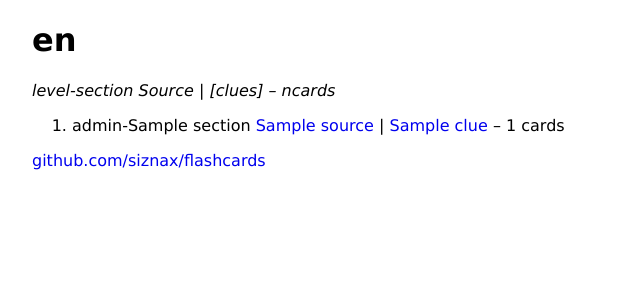
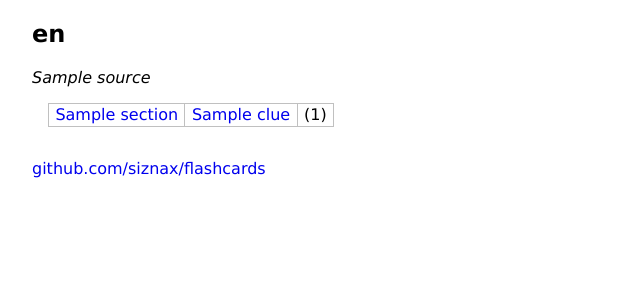
Before and after one commit to vibster/flashcards-1, a Python web app: template templates/index.html in a window 1280 px wide. Shown: the top 300 px of the page, without its empty margins (0-640 px from the left). Run offline with Jinja, Linux system fonts and the light colour scheme; the template is opened without the code that fills it: most values are stand-ins (such as "Sample title", 1, 10 or a date in 2020).

Commit message:
use tables in index.

```diff
--- a/static/style.css
+++ b/static/style.css
@@ -1,25 +1,18 @@
-body {
-  font-family:Verdana,Arial,Helvetica;
-  margin:1em 2em;
+@media handheld {
 }
-A {
-  text-decoration:none;
+@media screen {
+  body { margin:1em 2em; }
 }
-div#card {
-  text-align:center;
-}
-div#index {
-}
-#source {
-  margin-bottom:1em;
-}
-#buttons {
-  padding:1em;
-}
-#dict {
-  padding:0.6em;
-  font-weight:bold;
-}
+body { font-family:Verdana,Arial,Helvetica; }
+A { text-decoration:none; }
+div#card { text-align:center; }
+#source { margin-bottom:1em; }
+#buttons { padding:1em; }
+#dict { padding:0.6em; font-weight:bold; }
+
+#en { font-size:2em; color:silver; font-style:italic; }
+#la { font-size:2em; color:#3E4349; }
+.clue { font-size:5em; font-weight:bold; }
 #ja {
   font-family:"Hiragino Kaku Gothic Std","serif";
   font-size:3em;
@@ -28,21 +21,10 @@ div#index {
   font-family:"STKaiti","serif";
   font-size:10em;
 }
-#la {
-  font-size:2em;
-  color:#3E4349;
-}
-#en {
-  font-size:2em;
-  color:silver;
-  font-style:italic;
-}
-.clue {
-  font-size:5em;
-  font-weight:bold;
-}
-#order {
-  padding:1em;
-  color:silver;
-}
+
+#order { padding:1em; color:silver; }
 #order b { color:black; }
+
+TABLE.source { border-collapse:collapse; margin:0 1em; }
+TABLE.source TR:hover { background:lavender; }
+TABLE.source TD { border:1px solid silver; padding:0.1em 0.4em; }
--- a/templates/card.html
+++ b/templates/card.html
@@ -9,7 +9,8 @@
 {% if msg %}<div id="msg">{{msg}}</div>{% endif %}
 <div id="card" deck="{{meta.deck}}" clue="{{clue}}">
 <div id="source">
-<a href="{{base}}/{{meta.jsonurl}}">{{meta.source}}</a>
+<b>{{meta.source}}</b><br />
+<a href="{{base}}/{{meta.jsonurl}}">{{meta.section}}</a>
 </div>
 
 <div id="pager">
--- a/templates/index.html
+++ b/templates/index.html
@@ -4,31 +4,43 @@
 <link rel="stylesheet" type="text/css" href="{{base}}/static/style.css"></link>
 </head>
 <body>
+{% if msg %}<div id="msg">{{msg}}</div>{% endif %}
 <div id="index">
-{% if msg %}<div id="msg">{{msg}}</div>{% endif %}
 {% set count=0 %}
 {% set prev_lang="" %}
+{% set prev_source="" %}
 {% for deck in decks %}
     {% if not deck.meta.lang == prev_lang %}
-        {% if count > 0 %}</ol>{% endif %}
-        <h1>{{deck.meta.langstr}}</h1>
-        <i>level-section Source | [clues] &ndash; ncards</i>
-        <ol>
+        {% if count > 0 %}</table>{% endif %}
+        <h2>{{deck.meta.langstr}}</h2>
+        <table class="source">
+        {% set prev_source="" %}
     {% endif %}
-    <li>{{deck.meta.level}}-{{deck.meta.section}}
-    <a href="{{base}}/{{deck.key}}">{{deck.meta.source}}</a>
+    {% if not deck.meta.source == prev_source %}
+        {% if prev_source %}
+            </table>
+            <p><i>{{deck.meta.source}}</i></p>
+            <table class="source">
+        {% else %}
+            <p><i>{{deck.meta.source}}</i></p>
+        {% endif %}
+    {% endif %}
+    <tr>
+    <td><a href="{{base}}/{{deck.key}}">{{deck.meta.section}}</a></td>
     {% for clue in deck.meta.clues %}
         {% if not clue == deck.meta.lang %}
-            | <a href="{{base}}/{{deck.key}}/{{clue}}">{{clue}}</a>
+            <td><a href="{{base}}/{{deck.key}}/{{clue}}">{{clue}}</a></td>
         {% endif %}
     {% endfor %}
-    &ndash; {{deck.meta.count}} cards
-    </li>
+    <td>({{deck.meta.count}})</td>
+    </tr>
     {% set prev_lang=deck.meta.lang %}
+    {% set prev_source=deck.meta.source %}
     {% set count=count+1 %}
 {% endfor %}
-</ol>
-<p><a href="https://github.com/siznax/flashcards">github.com/siznax/flashcards</a></p>
+</tr>
+</table>
+<p style="margin:2em 0em;"><a href="https://github.com/siznax/flashcards">github.com/siznax/flashcards</a></p>
 </div>
 </body>
 </html>
```
Also changed, not shown: lib.py (+7 -3 lines).
